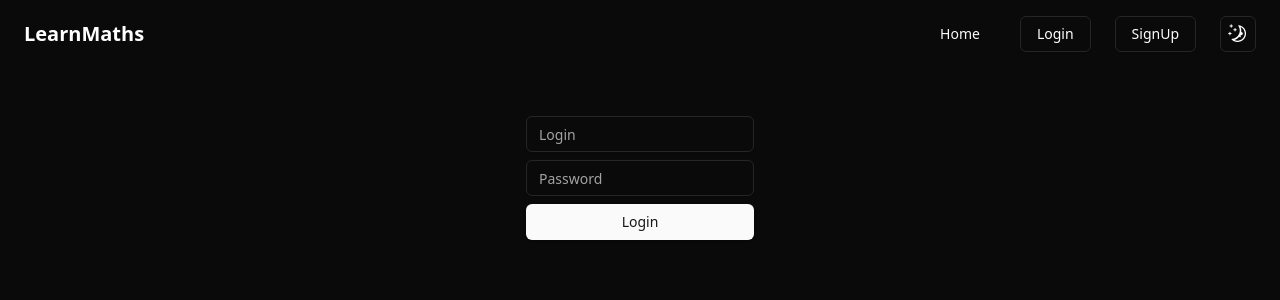
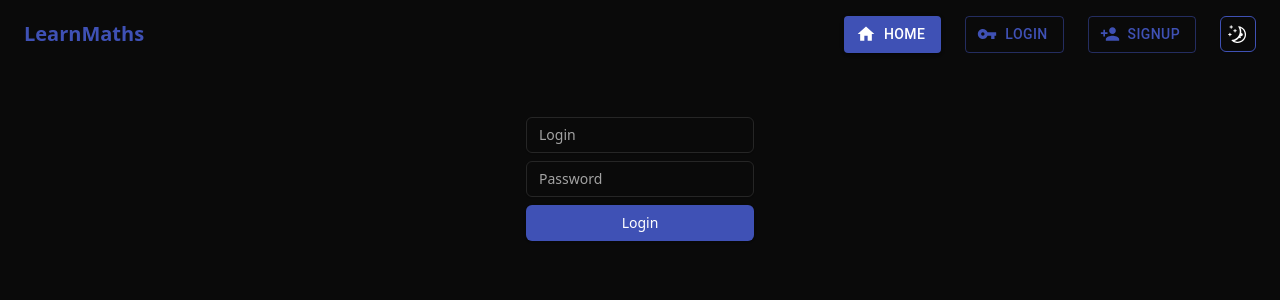
Before and after one commit to Davsooonowy/learnmaths, a React (Vite) app in the folder NaNowo/pg-pn-1820-developerex/client/: page /login in a window 1280 px wide. Shown: the top 300 px of the page. Built offline with nearby package versions, Linux system fonts and the light colour scheme.

Commit message:
navbar ikonki itd

```diff
--- a/NaNowo/pg-pn-1820-developerex/client/src/components/Navbar.tsx
+++ b/NaNowo/pg-pn-1820-developerex/client/src/components/Navbar.tsx
@@ -2,59 +2,76 @@ import { useAtom } from 'jotai';
 import { userAtom } from '../lib/user';
 import { Link } from 'react-router-dom';
 import { ModeToggle } from './mode-toggle';
-import { Button, buttonVariants } from './ui/button';
 import { serverUrl } from '../lib/data';
+import { useTheme } from '@/components/theme-provider';
+import { Button as MuiButton, styled } from '@material-ui/core';
+import HomeIcon from '@material-ui/icons/Home';
+import ExitToAppIcon from '@material-ui/icons/ExitToApp';
+import PersonAddIcon from '@material-ui/icons/PersonAdd';
+import VpnKeyIcon from '@material-ui/icons/VpnKey';
 
 const Navbar = () => {
     const [user, setUser] = useAtom(userAtom);
+    const { theme } = useTheme(); // Get the current theme
 
     return (
-        <nav className="flex items-center justify-between px-6 py-4">
-            <span className="text-xl font-semibold">LearnMaths</span>
+        <nav className={`flex items-center justify-between px-6 py-4 ${theme === 'light' ? 'navbar-light' : ''}`}>
+            <span style={{ color: '#3F51B5' }} className="text-xl text-blue-500 font-semibold">LearnMaths</span>
             <ul className="flex items-center gap-6 font-medium">
                 <li>
-                    <Link
+                    <MuiButton
+                        variant="contained"
+                        color="primary"
+                        startIcon={<HomeIcon/>}
+                        component={Link}
                         to="/"
-                        className={buttonVariants({ variant: 'link' })}
                     >
                         Home
-                    </Link>
+                    </MuiButton>
                 </li>
-                {user== undefined && (
+                {user == undefined && (
                     <li>
-                        <a
-                            href="/login"
-                            className={buttonVariants({ variant: 'outline' })}
+                        <MuiButton
+                            variant="outlined"
+                            color="primary"
+                            startIcon={<VpnKeyIcon/>}
+                            component={Link}
+                            to="/login"
                         >
                             Login
-                        </a>
+                        </MuiButton>
                     </li>
                 )}
                 {user == undefined && (
                     <li>
-                        <a
-                            href="/register"
-                            className={buttonVariants({ variant: 'outline' })}
+                        <MuiButton
+                            variant="outlined"
+                            color="primary"
+                            startIcon={<PersonAddIcon/>}
+                            component={Link}
+                            to="/register"
                         >
                             SignUp
-                        </a>
+                        </MuiButton>
                     </li>
                 )}
                 {user != undefined && (
                     <li>
-                        <Button
-                            variant="outline"
+                        <MuiButton
+                            variant="outlined"
+                            color="secondary"
+                            startIcon={<ExitToAppIcon />}
                             onClick={() => {
-                                setUser(undefined );
+                                setUser(undefined);
                                 handleLogout();
                             }}
                         >
                             Logout
-                        </Button>
+                        </MuiButton>
                     </li>
                 )}
                 <li>
-                    <ModeToggle />
+                    <ModeToggle/>
                 </li>
             </ul>
         </nav>
--- a/NaNowo/pg-pn-1820-developerex/client/src/components/ui/button.tsx
+++ b/NaNowo/pg-pn-1820-developerex/client/src/components/ui/button.tsx
@@ -10,11 +10,11 @@ const buttonVariants = cva(
         variants: {
             variant: {
                 default:
-                    'bg-neutral-900 text-neutral-50 shadow hover:bg-neutral-900/90 dark:bg-neutral-50 dark:text-neutral-900 dark:hover:bg-neutral-50/90',
+                    'bg-[#3F51B5] text-white shadow hover:bg-[#3F51B5]/90 dark:bg-[#3F51B5] dark:text-white dark:hover:bg-[#3F51B5]/90',
                 destructive:
                     'bg-red-500 text-neutral-50 shadow-sm hover:bg-red-500/90 dark:bg-red-900 dark:text-neutral-50 dark:hover:bg-red-900/90',
                 outline:
-                    'border border-neutral-200 bg-white shadow-sm hover:bg-neutral-100 hover:text-neutral-900 dark:border-neutral-800 dark:bg-neutral-950 dark:hover:bg-neutral-800 dark:hover:text-neutral-50',
+                    'border border-[#3F51B5] bg-white shadow-sm hover:bg-[#3F51B5] hover:text-neutral-900 dark:border-[#3F51B5] dark:bg-neutral-950 dark:hover:bg-[#3F51B5] dark:hover:text-neutral-50',
                 secondary:
                     'bg-neutral-100 text-neutral-900 shadow-sm hover:bg-neutral-100/80 dark:bg-neutral-800 dark:text-neutral-50 dark:hover:bg-neutral-800/80',
                 ghost: 'hover:bg-neutral-100 hover:text-neutral-900 dark:hover:bg-neutral-800 dark:hover:text-neutral-50',
--- a/NaNowo/pg-pn-1820-developerex/client/src/index.css
+++ b/NaNowo/pg-pn-1820-developerex/client/src/index.css
@@ -5,3 +5,7 @@
 body {
     @apply overflow-x-hidden bg-white text-neutral-950 dark:bg-neutral-950 dark:text-white;
 }
+
+.navbar-light {
+    box-shadow: 0 0 10px rgba(0, 0, 0, 0.1);
+}
```
Also changed, not shown: 1 other file (tests, documents, lock files or other folders).
